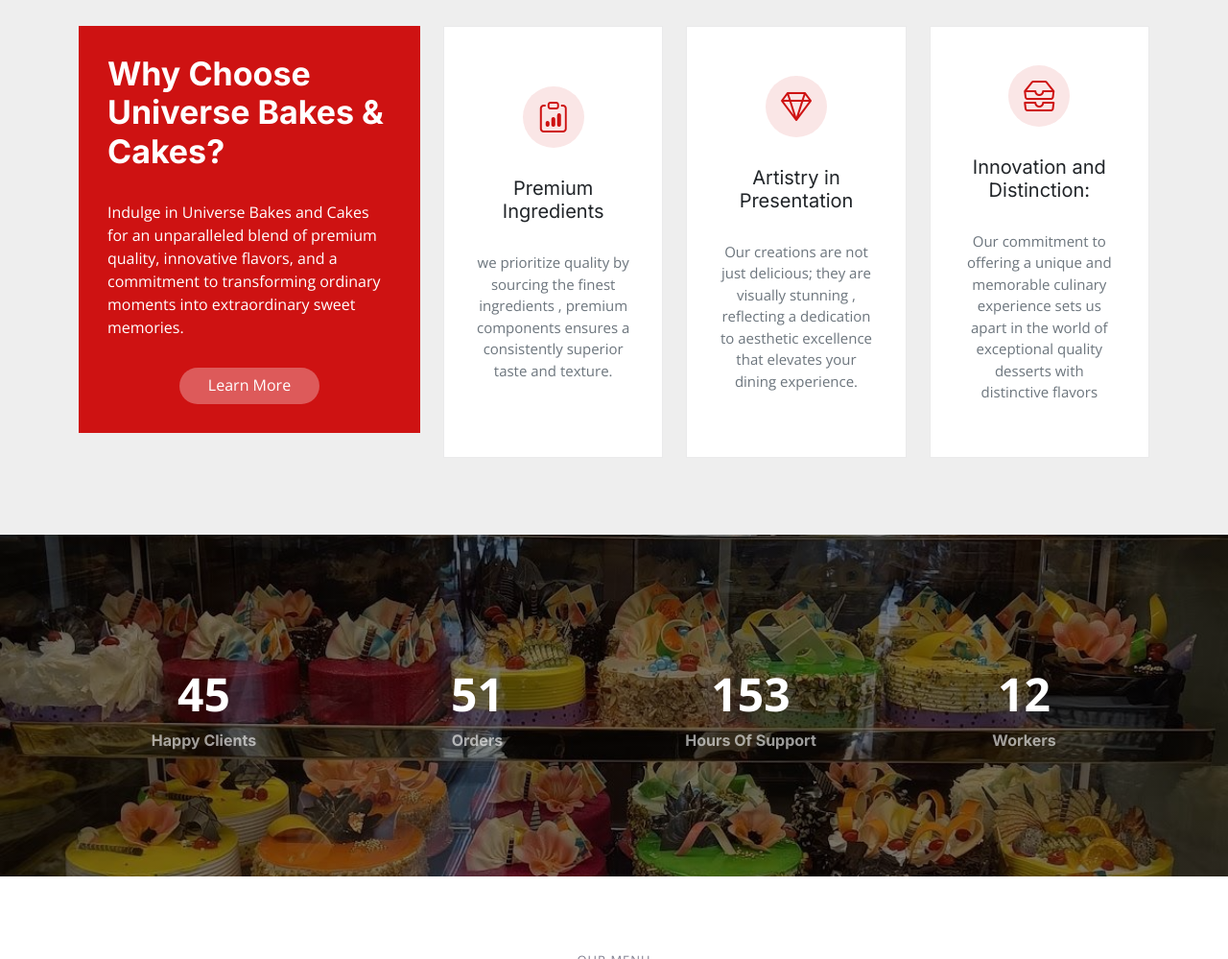
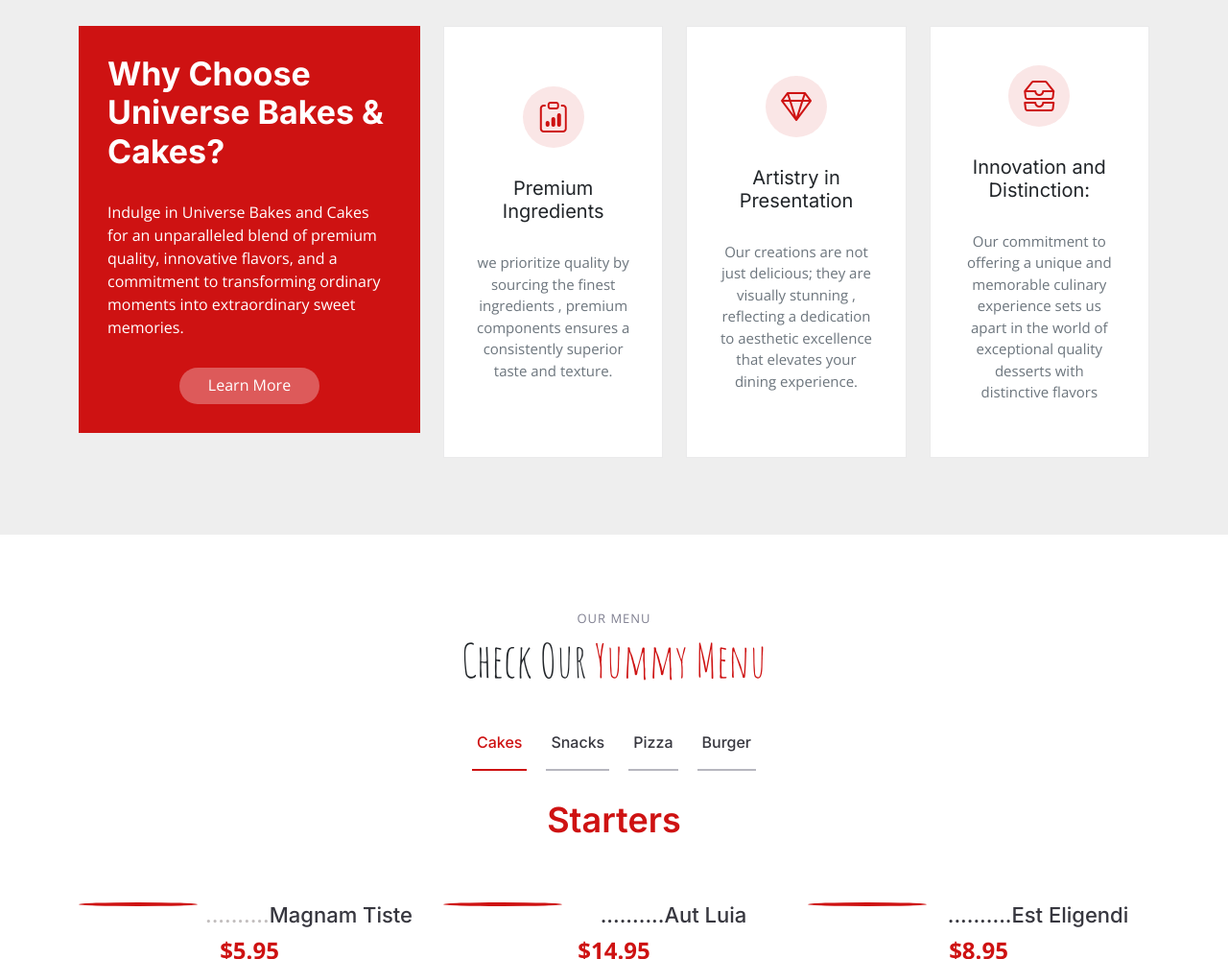
Before and after one commit to prathibhasolutions/universebakes.github.io, a plain HTML site: page index.html in a window 1280 px wide. Shown: the part 1801-2800 px from the top of the page at 96% size. Drawn offline with nearby package versions, Linux system fonts and the light colour scheme; some icons are missing.

Commit message:
Update index.html

```diff
--- a/index.html
+++ b/index.html
@@ -48,7 +48,7 @@
       <a href="index.html" class="logo d-flex align-items-center me-auto me-lg-0">
         <!-- Uncomment the line below if you also wish to use an image logo -->
         <!-- <img src="assets/img/logo.png" alt=""> -->
-        <h2>Universe Bakes & Cakes<span>.</span></h2>
+        <h2>Universe Bakes & Cakes</h2>
       </a>
 
       <nav id="navbar" class="navbar">
@@ -206,45 +206,6 @@
 
       </div>
     </section><!-- End Why Us Section -->
-
-    <!-- ======= Stats Counter Section ======= -->
-    <section id="stats-counter" class="stats-counter">
-      <div class="container" data-aos="zoom-out">
-
-        <div class="row gy-4">
-
-          <div class="col-lg-3 col-md-6">
-            <div class="stats-item text-center w-100 h-100">
-              <span data-purecounter-start="0" data-purecounter-end="45" data-purecounter-duration="1" class="purecounter"></span>
-              <p>Happy Clients</p>
-            </div>
-          </div><!-- End Stats Item -->
-
-          <div class="col-lg-3 col-md-6">
-            <div class="stats-item text-center w-100 h-100">
-              <span data-purecounter-start="0" data-purecounter-end="51" data-purecounter-duration="1" class="purecounter"></span>
-              <p>Orders</p>
-            </div>
-          </div><!-- End Stats Item -->
-
-          <div class="col-lg-3 col-md-6">
-            <div class="stats-item text-center w-100 h-100">
-              <span data-purecounter-start="0" data-purecounter-end="153" data-purecounter-duration="1" class="purecounter"></span>
-              <p>Hours Of Support</p>
-            </div>
-          </div><!-- End Stats Item -->
-
-          <div class="col-lg-3 col-md-6">
-            <div class="stats-item text-center w-100 h-100">
-              <span data-purecounter-start="0" data-purecounter-end="12" data-purecounter-duration="1" class="purecounter"></span>
-              <p>Workers</p>
-            </div>
-          </div><!-- End Stats Item -->
-
-        </div>
-
-      </div>
-    </section><!-- End Stats Counter Section -->
 
     <!-- ======= Menu Section ======= -->
     <section id="menu" class="menu">
```
